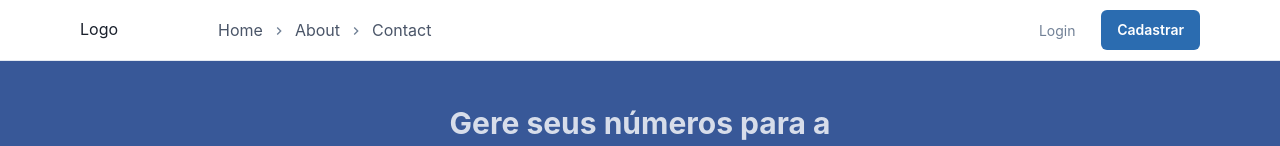
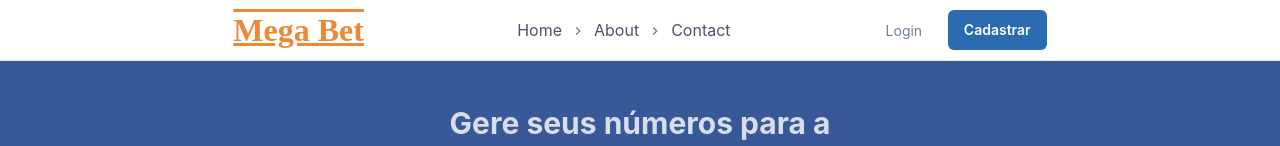
Before and after one commit to JoaoMaiaBGM/mega-bet-frontend, a React (Vite) app: page /home in a window 1280 px wide. Shown: the top 146 px of the page. Built offline with nearby package versions, Linux system fonts and the light colour scheme; no server answers.

Commit message:
feat: logo

```diff
--- a/src/components/header/index.jsx
+++ b/src/components/header/index.jsx
@@ -51,22 +51,23 @@ export function Header() {
         py={{ base: 2 }}
         px={{ base: 4 }}
         align={"center"}
+        justifyContent={"space-evenly"}
       >
-        <Flex
-          className="logo"
-          flex={{ base: 1 }}
-          justify={{ base: "start", md: "start" }}
-        >
+        <Flex className="logo" justify={{ base: "start", md: "start" }}>
           <Text
             textAlign={useBreakpointValue({ base: "center", md: "left" })}
-            fontFamily={"heading"}
-            color={useColorModeValue("gray.800", "white")}
+            fontSize={"xx-large"}
+            textDecorationLine={"overline underline"}
+            fontFamily={"cursive"}
+            fontWeight={"extrabold"}
+            color={"orange.400"}
           >
-            Logo
+            Mega Bet
           </Text>
+        </Flex>
 
-          <Flex display={{ base: "none", md: "flex" }} ml={100}>
-            <Flex className="nav" justify={{ base: "center", md: "start" }}>
+        <Flex className="navBtnContainer">
+          <Flex display={{ base: "none", md: "flex" }}>
             <Breadcrumb
               spacing="8px"
               separator={<ChevronRightIcon color="gray.500" />}
@@ -95,7 +96,6 @@ export function Header() {
                 </BreadcrumbLink>
               </BreadcrumbItem>
             </Breadcrumb>
-            </Flex>
           </Flex>
         </Flex>
 
```
Lines whose indentation alone changed are shown as unchanged.
